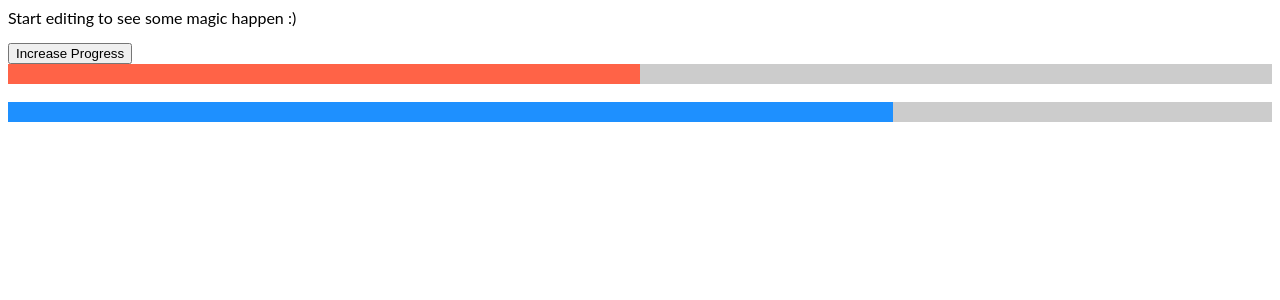
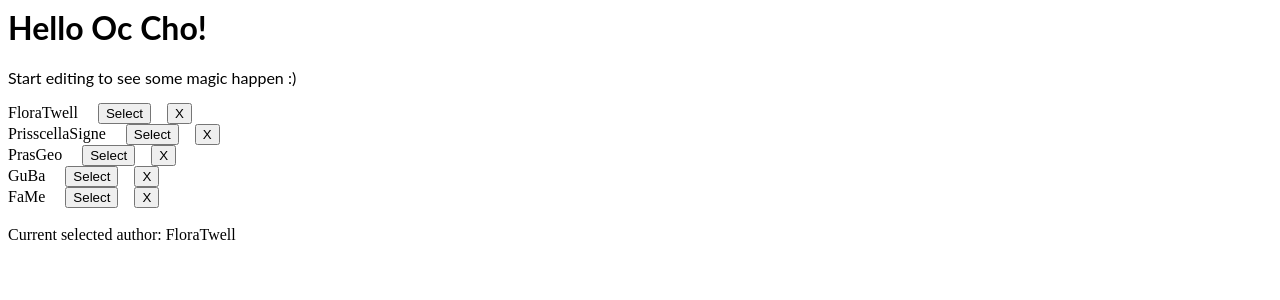
Before and after one commit to phuongnguyen12it/angular-study, an Angular app: page / in a window 1280 px wide. Shown: the top 300 px of the page. Built offline with nearby package versions, Linux system fonts and the light colour scheme.

Commit message:
2 files modified, 7 added

```diff
--- a/src/app/app.component.html
+++ b/src/app/app.component.html
@@ -1,12 +1,3 @@
+<hello name="Oc Cho"></hello>
 <p>Start editing to see some magic happen :)</p>
-<button
-  (click)="currentProgress < 100 ? (currentProgress = currentProgress + 1) : ''"
->
-  Increase Progress
-</button>
-<br />
-<progress-bar></progress-bar><br />
-<progress-bar
-  [progress]="currentProgress"
-  [progress-color]="currentProgressColor"
-></progress-bar>
+<author-list></author-list>
--- /dev/null
+++ b/src/app/authors/author-details/author-detail.component.html
@@ -0,0 +1,13 @@
+<div>
+  {{ author.firstName }}{{ author.lastName }}
+  <button type="button" style="margin-left:1rem" (click)="select.emit(author)">
+    Select
+  </button>
+  <button
+    type="button"
+    style="margin-left:1rem"
+    (click)="delete.emit(author.id)"
+  >
+    X
+  </button>
+</div>
--- /dev/null
+++ b/src/app/authors/author-list/author-list.component.html
@@ -0,0 +1,11 @@
+<author-detail
+  *ngFor="let author of authors"
+  [author]="author"
+  (select)="onSelected($event)"
+  (delete)="onDeleted($event)"
+></author-detail>
+<br />
+<div>
+  Current selected author: {{ currentAuthor?.firstName
+  }}{{ currentAuthor?.lastName }}
+</div>
--- /dev/null
+++ b/src/app/authors/author-list/author-list.component.ts
@@ -0,0 +1,21 @@
+import { Component } from '@angular/core';
+import { Author, authors } from '../models/authors.model';
+
+@Component({
+  selector: 'author-list',
+  templateUrl: './author-list.component.html',
+  styleUrls: ['./author-list.component.css'],
+})
+export class AuthorListComponent {
+  authors = authors;
+  currentAuthor = authors[0];
+  onSelected = (selectedAuthror: Author) => {
+    this.currentAuthor = selectedAuthror;
+  };
+
+  onDeleted = (idAuthorDelete: number) => {
+    this.authors = this.authors.filter((author) => {
+      return author.id !== idAuthorDelete;
+    });
+  };
+}
--- /dev/null
+++ b/src/app/authors/models/authors.model.ts
@@ -0,0 +1,51 @@
+export interface Author {
+  id: number;
+  firstName: string;
+  lastName: string;
+  email: string;
+  gender: string;
+  ipAddress: string;
+}
+
+export const authors = [
+  {
+    id: 1,
+    firstName: 'Flora',
+    lastName: 'Twell',
+    gender: 'Female',
+    email: 'a@aa.com',
+    ipAddress: '99.180.237.33',
+  },
+  {
+    id: 2,
+    firstName: 'Prisscella',
+    lastName: 'Signe',
+    gender: 'Male',
+    email: 'b@bb.com',
+    ipAddress: '183.243.228.65',
+  },
+  {
+    id: 3,
+    firstName: 'Pras',
+    lastName: 'Geo',
+    gender: 'Female',
+    email: 'c@bb.com',
+    ipAddress: '183.243.228.65',
+  },
+  {
+    id: 4,
+    firstName: 'Gu',
+    lastName: 'Ba',
+    gender: 'Female',
+    email: 'd@bb.com',
+    ipAddress: '183.243.228.65',
+  },
+  {
+    id: 5,
+    firstName: 'Fa',
+    lastName: 'Me',
+    gender: 'Male',
+    email: 'e@bb.com',
+    ipAddress: '183.243.228.65',
+  },
+];
```
Also changed, not shown: src/app/app.module.ts (+9 -1 lines), src/app/authors/author-details/author-details.component.ts (added, +13 -0 lines), src/app/authors/author-details/author-detail.component.css (added), src/app/authors/author-list/author-list.component.css (added).
